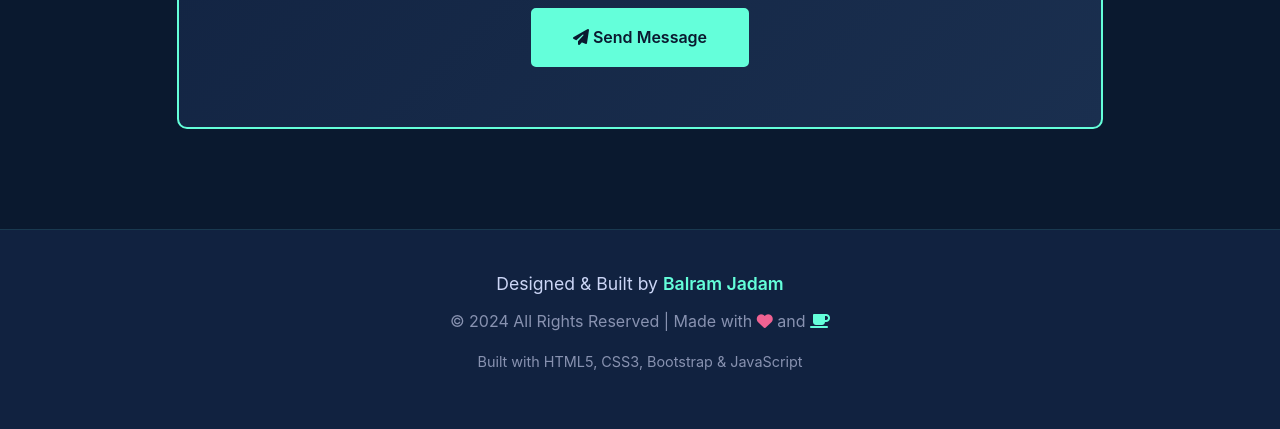
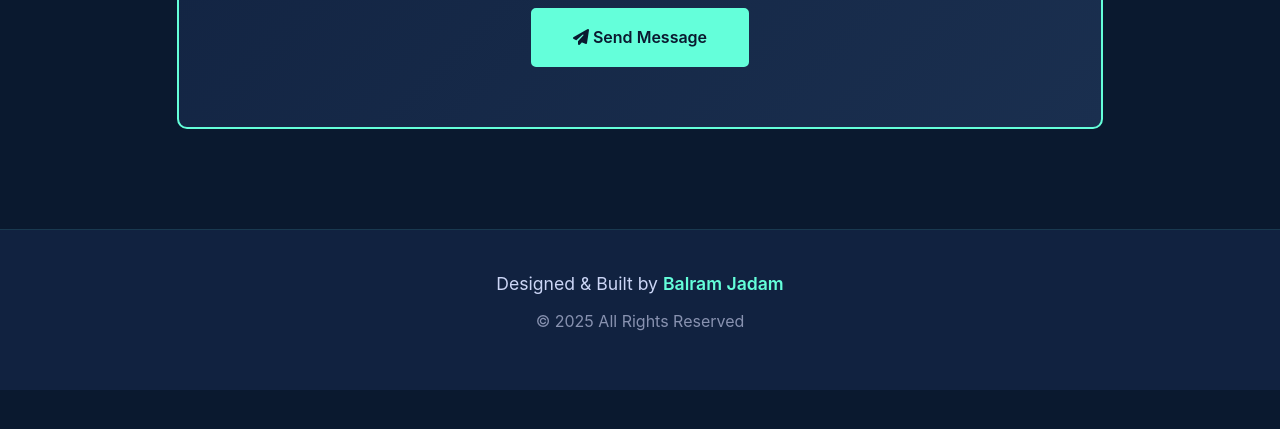
Before and after one commit to balram-jadam/Balram-portfolio1, a plain HTML site: page index.html in a window 1280 px wide. Shown: the part 7987-8416 px from the top of the page. After the commit the page ends 8377 px from the top, so only its background shows below. Drawn offline with nearby package versions, Linux system fonts and the light colour scheme.

Commit message:
Updated portfolio

```diff
--- a/index.html
+++ b/index.html
@@ -1265,11 +1265,11 @@
                 Designed & Built by <span style="color: var(--secondary-color); font-weight: 600;">Balram Jadam</span>
             </p>
             <p style="color: var(--light-color);">
-                &copy; 2024 All Rights Reserved | Made with <i class="fas fa-heart" style="color: var(--accent-color);"></i> and <i class="fas fa-coffee" style="color: var(--secondary-color);"></i>
+                &copy; 2025 All Rights Reserved
             </p>
-            <p style="color: var(--light-color); font-size: 0.9rem; margin-top: 10px;">
+            <!-- <p style="color: var(--light-color); font-size: 0.9rem; margin-top: 10px;">
                 Built with HTML5, CSS3, Bootstrap & JavaScript
-            </p>
+            </p> -->
         </div>
     </footer>
 
```
